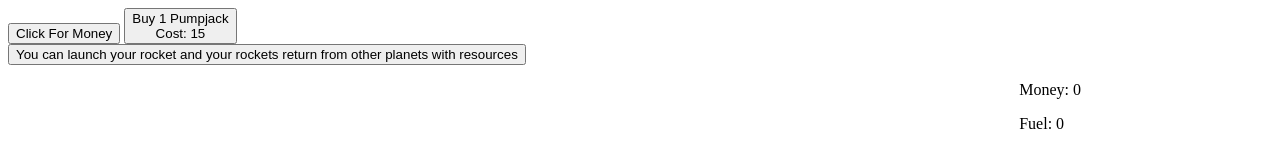
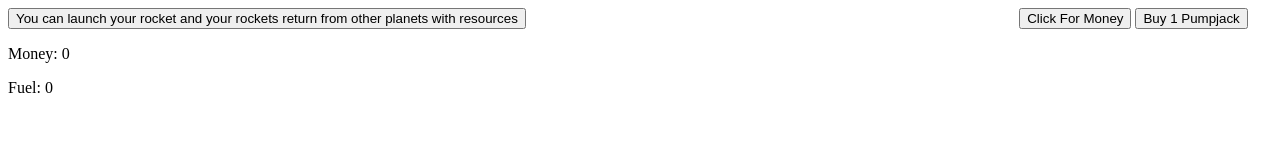
Before and after one commit to WhoTheHellClaimedNoobCoder/spaceIdleGame, a plain HTML site: page index.html in a window 1280 px wide. Drawn offline with Linux system fonts and the light colour scheme.

Commit message:
Added some basic stuff like the method to gain money, prepared the scripts for css

```diff
--- a/index.html
+++ b/index.html
@@ -10,9 +10,7 @@
 
     <div class="leftSection">
         <button id="MoneyButton" onclick="game.moneyGain()">Click For Money</button>
-        <button id=FuelGeneration" onclick="startFuelGeneration(1)">Buy 1 Pumpjack <br>
-
-    Cost: <span id="Oil Rig Cost">15</span></button>
+        <button id="pumpJack" onclick="pumpJack.pumpJackBuy()">Buy 1 Pumpjack</button>
     </div>
     <div class="Launch Rocket"><button id="Launch a rocket">You can launch your rocket and your rockets return from other planets with resources</button></div>
     <div class="rightSection">
--- a/style.css
+++ b/style.css
@@ -1,8 +1,11 @@
 .leftSection {
+    float: right;
+    width: 20%;
+}
+.rightSection {
     float: left;
     width: 80%;
 }
-.rightSection {
-    float: right;
-    width: 20%;
+#pumpJack {
+
 }
```
